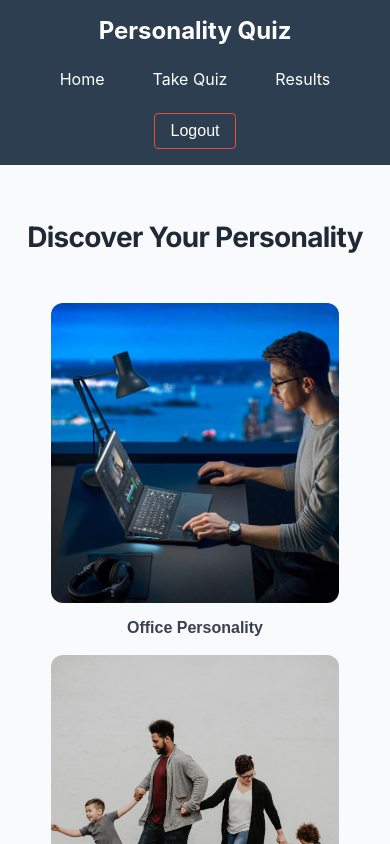
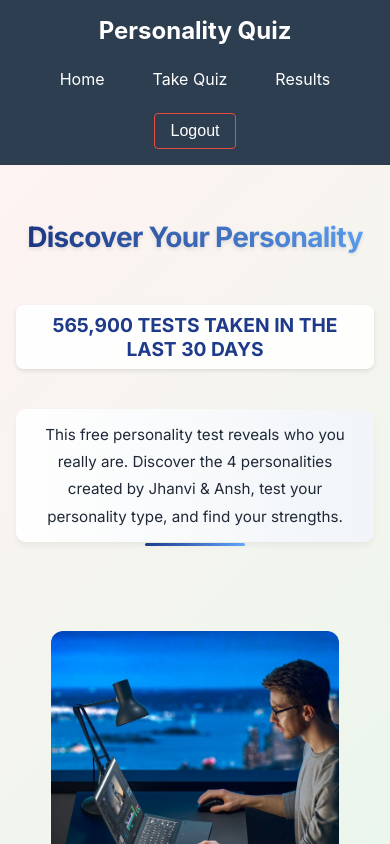
Before and after one commit to Rambo3832/Personality_quiz, a React (Create React App) app in the folder frontend/: page /quiz-selection in a window 390 px wide. Shown: the top 844 px of the page. Built offline with nearby package versions, Linux system fonts and the light colour scheme; no server answers; sample sign-in values are in the browser's storage.

Commit message:
added css on quizselection page

```diff
--- a/frontend/src/components/QuizSelection.css
+++ b/frontend/src/components/QuizSelection.css
@@ -3,10 +3,13 @@
 
 .quiz-selection-container {
   font-family: 'Inter', sans-serif;
-  background-color: #f9fafb;
+  background: linear-gradient(135deg, #fef3f2 0%, #d1fae5 100%);
+  /* Alternative: Uncomment to use a background image */
+  /* background: url('/assets/images/background.jpg') no-repeat center center fixed; */
+  /* background-size: cover; */
   min-height: 100vh;
   padding: 4rem 1rem;
-  max-width: 1200px;
+  max-width: 1500px; /* Increased to fit four cards */
   margin: 0 auto;
   display: flex;
   flex-direction: column;
@@ -14,19 +17,87 @@
 }
 
 .quiz-title {
-  font-size: 2.5rem;
+  font-size: 2.75rem;
   font-weight: 700;
-  color: #1f2937;
-  margin-bottom: 3rem;
+  background: linear-gradient(90deg, #1e3a8a 0%, #60a5fa 100%);
+  -webkit-background-clip: text;
+  -webkit-text-fill-color: transparent;
+  text-shadow: 0 2px 4px rgba(0, 0, 0, 0.1);
+  margin-bottom: 2rem;
   text-align: center;
   letter-spacing: -0.025em;
+  animation: fadeIn 1s ease-in;
+}
+
+.quiz-info {
+  max-width: 800px;
+  text-align: center;
+  margin-bottom: 3rem;
+}
+
+.quiz-statistic {
+  font-size: 1.5rem;
+  font-weight: 700;
+  color: #1e3a8a;
+  background-color: rgba(255, 255, 255, 0.9);
+  padding: 0.75rem 1.5rem;
+  border-radius: 8px;
+  display: inline-block;
+  margin-bottom: 1.5rem;
+  box-shadow: 0 2px 4px rgba(0, 0, 0, 0.1);
+}
+
+.quiz-description {
+  font-size: 1.1rem;
+  font-weight: 500;
+  color: #1f2937;
+  background: linear-gradient(90deg, rgba(255, 255, 255, 0.95) 0%, rgba(241, 245, 249, 0.95) 100%);
+  padding: 1rem 1.5rem;
+  border-radius: 10px;
+  line-height: 1.8;
+  margin-bottom: 1.5rem;
+  box-shadow: 0 4px 6px rgba(0, 0, 0, 0.05);
+  position: relative;
+}
+
+.quiz-description::after {
+  content: '';
+  position: absolute;
+  bottom: -4px;
+  left: 50%;
+  transform: translateX(-50%);
+  width: 100px;
+  height: 3px;
+  background: linear-gradient(90deg, #1e3a8a 0%, #60a5fa 100%);
+  border-radius: 2px;
+}
+
+.quiz-footer {
+  max-width: 800px;
+  text-align: center;
+  margin-top: 3rem;
+}
+
+.quiz-instructions {
+  font-size: 1rem;
+  font-weight: 400;
+  font-style: italic;
+  color: #374151;
+  background: rgba(255, 255, 255, 0.85);
+  padding: 1rem 1.5rem;
+  border-radius: 10px;
+  border: 1px solid #60a5fa;
+  line-height: 1.7;
+  box-shadow: 0 2px 4px rgba(0, 0, 0, 0.05);
 }
 
 .quiz-grid {
   display: flex;
-  flex-wrap: wrap;
-  gap: 2rem;
+  flex-wrap: nowrap; /* Ensure horizontal layout */
+  flex-direction: row; /* Explicitly set for clarity */
+  gap: 1.25rem; /* Slightly reduced to fit cards */
   justify-content: center;
+  width: 100%;
 }
 
 .quiz-card {
@@ -37,7 +108,8 @@
   flex-direction: column;
   align-items: center;
   transition: transform 0.3s ease, box-shadow 0.3s ease;
-  width: 250px;
+  width: 280px; /* Slightly reduced to prevent wrapping */
+  flex-shrink: 0;
 }
 
 .quiz-card:hover {
@@ -46,11 +118,12 @@
 }
 
 .quiz-image-container {
-  width: 250px;
-  height: 250px;
+  width: 280px;
+  height: 280px;
   overflow: hidden;
   border-radius: 12px;
   background-color: #e5e7eb;
+  margin-top: 1rem;
 }
 
 .quiz-image {
@@ -65,38 +138,105 @@
 }
 
 .quiz-name {
-  font-size: 1.1rem;
+  font-size: 1.2rem;
   font-weight: 600;
   color: #374151;
   margin-top: 1rem;
   text-align: center;
 }
 
+/* Fade-in animation for title */
+@keyframes fadeIn {
+  from { opacity: 0; transform: translateY(10px); }
+  to { opacity: 1; transform: translateY(0); }
+}
+
 /* Responsive adjustments */
-@media (max-width: 1024px) {
+@media (max-width: 1200px) {
   .quiz-grid {
-    gap: 1.5rem;
+    gap: 1rem;
   }
 
   .quiz-card {
-    width: 200px;
+    width: 220px;
   }
 
   .quiz-image-container {
-    width: 200px;
-    height: 200px;
+    width: 220px;
+    height: 220px;
+    margin-top: 0.75rem;
   }
 }
 
 @media (max-width: 768px) {
   .quiz-title {
-    font-size: 2rem;
+    font-size: 2.25rem;
+  }
+
+  .quiz-statistic {
+    font-size: 1.3rem;
+    padding: 0.5rem 1rem;
+  }
+
+  .quiz-description {
+    font-size: 1rem;
+    padding: 0.75rem 1rem;
+  }
+
+  .quiz-instructions {
+    font-size: 0.9rem;
+    padding: 0.75rem 1rem;
   }
 
   .quiz-grid {
-    gap: 1rem;
+    gap: 0.75rem;
+  }
+
+  .quiz-card {
+    width: 180px;
+  }
+
+  .quiz-image-container {
+    width: 180px;
+    height: 180px;
+    margin-top: 0.75rem;
+  }
+
+  .quiz-footer {
+    margin-top: 2rem;
+  }
+}
+
+@media (max-width: 600px) {
+  .quiz-title {
+    font-size: 1.75rem;
+  }
+
+  .quiz-statistic {
+    font-size: 1.2rem;
+  }
+
+  .quiz-description {
+    font-size: 0.95rem;
+  }
+
+  .quiz-instructions {
+    font-size: 0.85rem;
+  }
+
+  .quiz-selection-container {
+    padding: 2rem 1rem;
+  }
+
+  .quiz-name {
+    font-size: 1.1rem;
+  }
+
+  .quiz-grid {
+    flex-wrap: wrap; /* Allow wrapping for very small screens */
     flex-direction: column;
     align-items: center;
+    gap: 1rem;
   }
 
   .quiz-card {
@@ -107,19 +247,6 @@
   .quiz-image-container {
     width: 100%;
     height: 300px;
+    margin-top: 1rem;
   }
 }
-
-@media (max-width: 600px) {
-  .quiz-title {
-    font-size: 1.75rem;
-  }
-
-  .quiz-selection-container {
-    padding: 2rem 1rem;
-  }
-
-  .quiz-name {
-    font-size: 1rem;
-  }
-}
--- a/frontend/src/components/QuizSelection.js
+++ b/frontend/src/components/QuizSelection.js
@@ -11,17 +11,17 @@ import romanticImage from "./assets/love.jpg";
 const quizTypes = [
   {
     id: "office",
-    name: "Office Personality",
+    name: "Work Personality",
     image: officeImage,
   },
   {
     id: "family",
-    name: "Family Personality",
+    name: "Family Life",
     image: familyImage,
   },
   {
     id: "friendship",
-    name: "Friendship/Social Personality",
+    name: "Social Personality",
     image: friendshipImage,
   },
   {
@@ -41,6 +41,16 @@ const QuizSelection = () => {
   return (
     <div className="quiz-selection-container">
       <h2 className="quiz-title">Discover Your Personality</h2>
+      <div className="quiz-info">
+        <p className="quiz-statistic">
+          565,900 TESTS TAKEN IN THE LAST 30 DAYS
+        </p>
+        <p className="quiz-description">
+          This free personality test reveals who you really are. Discover the 4
+          personalities created by Jhanvi & Ansh, test your personality type,
+          and find your strengths.
+        </p>
+      </div>
       <div className="quiz-grid">
         {quizTypes.map((quiz) => (
           <button
@@ -55,6 +65,13 @@ const QuizSelection = () => {
           </button>
         ))}
       </div>
+      <div className="quiz-footer">
+        <p className="quiz-instructions">
+          To take the personality test, mark your answers based on how well each
+          statement describes you. From each pair, choose the phrase that
+          describes you best.
+        </p>
+      </div>
     </div>
   );
 };
```
